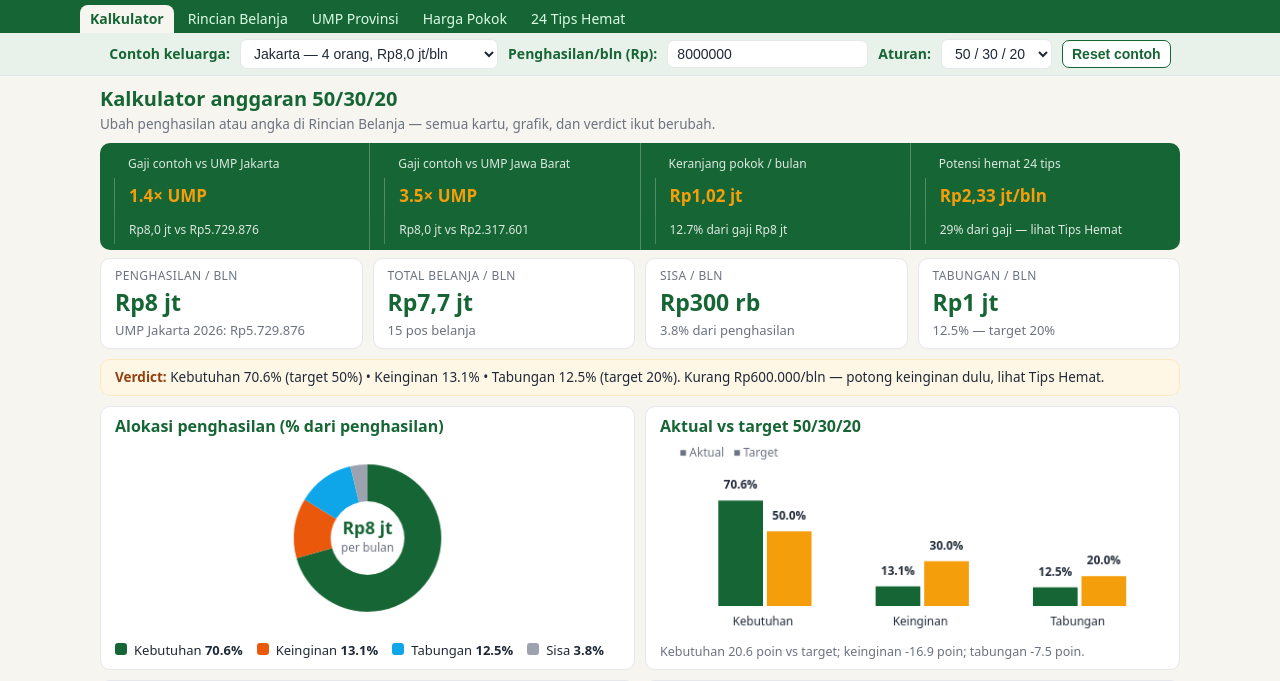
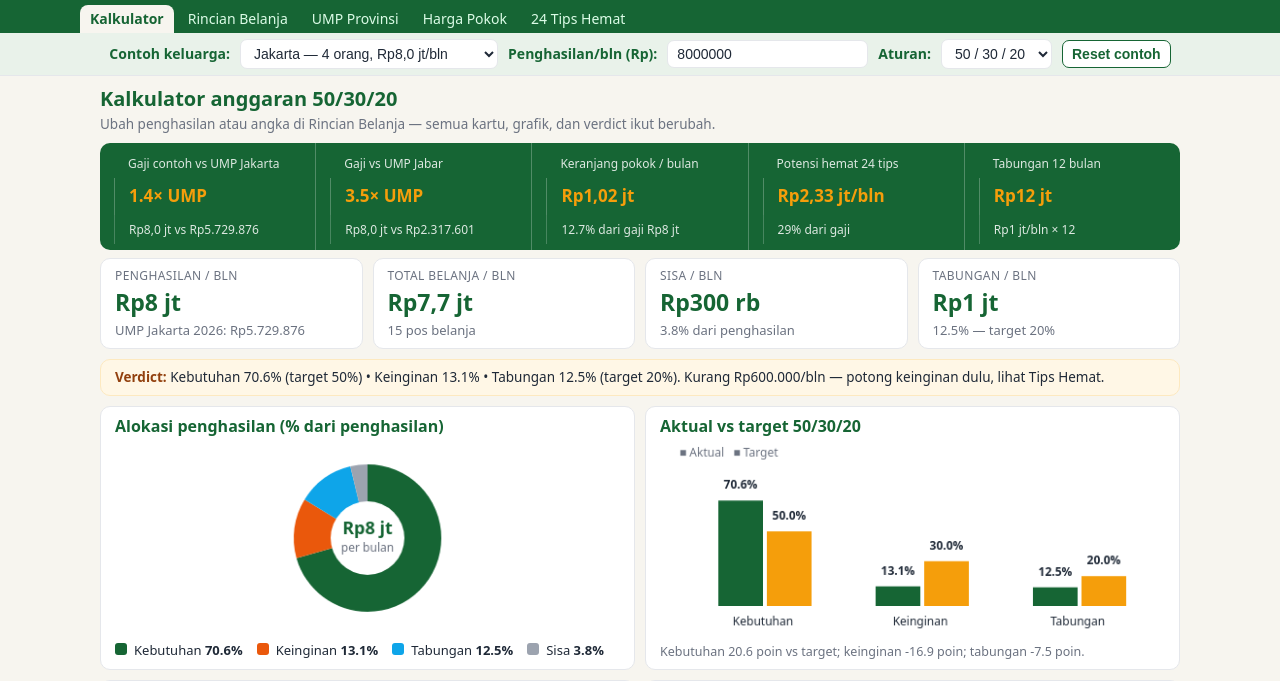
Before and after one commit to Freshaaaa/best-household-budget-site-20261126-1457, a plain HTML site: page app/index.html in a window 1280 px wide. Shown: the part 41-722 px from the top of the page. Drawn offline with Linux system fonts and the light colour scheme.

Commit message:
Angkat proyeksi ke hero: sel ke-5 Tabungan 12 bulan Rp12,0 jt, label hero dipendekkan

```diff
--- a/app/index.html
+++ b/app/index.html
@@ -107,9 +107,10 @@ footer .wrap p{margin:3px 0}
 <p class="sub">Ubah penghasilan atau angka di Rincian Belanja — semua kartu, grafik, dan verdict ikut berubah.</p>
 <div class="hero">
 <div><div class="hk">Gaji contoh vs UMP Jakarta</div><div class="hv" id="heroUmp">1,4× UMP</div><div class="hd">Rp8,0 jt vs Rp5.729.876</div></div>
-<div><div class="hk">Gaji contoh vs UMP Jawa Barat</div><div class="hv" id="heroUmpJabar">3,5× UMP</div><div class="hd">Rp8,0 jt vs Rp2.317.601</div></div>
+<div><div class="hk">Gaji vs UMP Jabar</div><div class="hv" id="heroUmpJabar">3,5× UMP</div><div class="hd">Rp8,0 jt vs Rp2.317.601</div></div>
 <div><div class="hk">Keranjang pokok / bulan</div><div class="hv">Rp1,02 jt</div><div class="hd" id="heroBasket">12,7% dari gaji Rp8,0 jt</div></div>
-<div><div class="hk">Potensi hemat 24 tips</div><div class="hv">Rp2,33 jt/bln</div><div class="hd">29% dari gaji — lihat Tips Hemat</div></div>
+<div><div class="hk">Potensi hemat 24 tips</div><div class="hv">Rp2,33 jt/bln</div><div class="hd">29% dari gaji</div></div>
+<div><div class="hk">Tabungan 12 bulan</div><div class="hv" id="heroSave12">Rp12,0 jt</div><div class="hd" id="heroSave12Note">Rp1,0 jt/bln × 12</div></div>
 </div>
 <div class="cards">
 <div class="card"><div class="k">Penghasilan / bln</div><div class="v" id="cIncome">Rp8,0 jt</div><div class="d" id="cIncomeNote">UMP Jakarta 2026: Rp5.729.876</div></div>
@@ -249,7 +250,7 @@ $('cIncome').textContent=fmtShort(inc);$('cSpend').textContent=fmtShort(s.total)
 const sur=inc-s.total;$('cSurplus').textContent=fmtShort(Math.max(sur,0))+(sur<0?' (tekor)':'');$('cSurplusNote').textContent=(sur/inc*100).toFixed(1)+'% dari penghasilan';
 $('surplusCard').classList.toggle('warn',sur<0);
 $('cSave').textContent=fmtShort(s.save);$('cSaveNote').textContent=(s.save/inc*100).toFixed(1)+'% — target '+rp.save+'%';
-$('heroUmp').textContent=(inc/5729876).toFixed(1)+'× UMP';$('heroUmpJabar').textContent=(inc/2317601).toFixed(1)+'× UMP';$('heroBasket').textContent=(1016975/inc*100).toFixed(1)+'% dari gaji '+fmtShort(inc);
+$('heroUmp').textContent=(inc/5729876).toFixed(1)+'× UMP';$('heroUmpJabar').textContent=(inc/2317601).toFixed(1)+'× UMP';$('heroBasket').textContent=(1016975/inc*100).toFixed(1)+'% dari gaji '+fmtShort(inc);$('heroSave12').textContent=fmtShort(s.save*12);$('heroSave12Note').textContent=fmtShort(s.save)+'/bln × 12';
 const np=s.needs/inc*100,wp=s.wants/inc*100,sp=s.save/inc*100;
 $('verdict').innerHTML='<b>Verdict:</b> Kebutuhan '+np.toFixed(1)+'% (target '+rp.needs+'%) • Keinginan '+wp.toFixed(1)+'% • Tabungan '+sp.toFixed(1)+'% (target '+rp.save+'%). '+(sp<rp.save?'Kurang '+fmt((rp.save/100*inc)-s.save)+'/bln — potong keinginan dulu, lihat Tips Hemat.':"Target tabungan tercapai — naikkan dana darurat ke 3–6 bulan belanja.");
 $('barNote').textContent='Kebutuhan '+(np-rp.needs).toFixed(1)+' poin vs target; keinginan '+(wp-rp.wants).toFixed(1)+' poin; tabungan '+(sp-rp.save).toFixed(1)+' poin.';
```
Also changed, not shown: screenshots/1-kalkulator.png.
